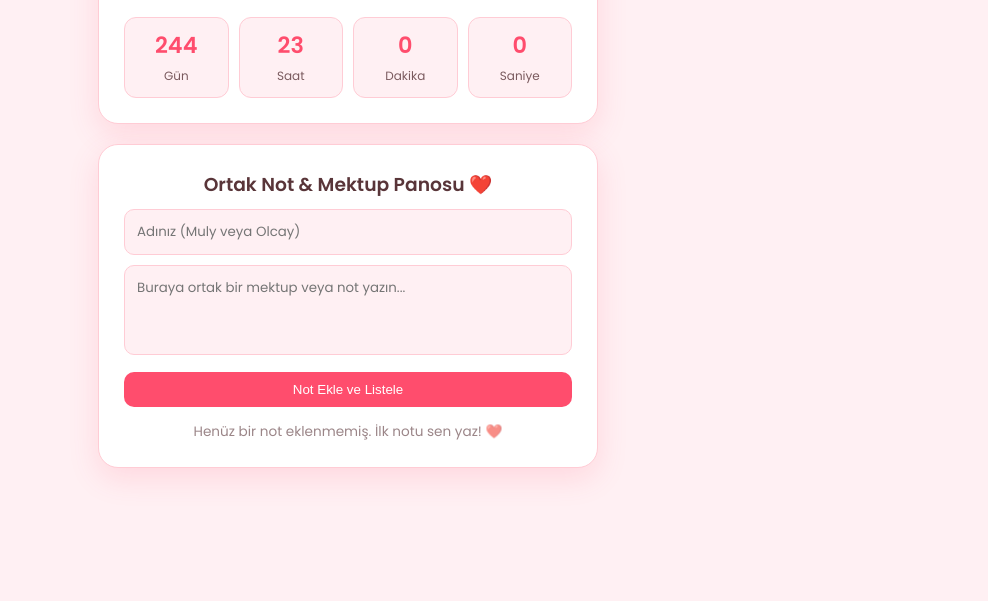
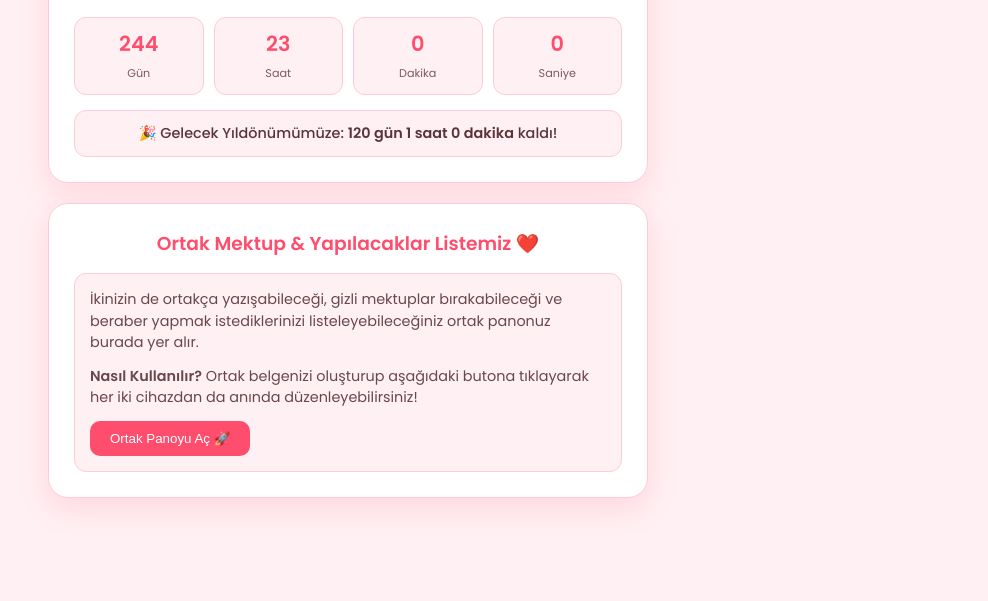
Before and after one commit to lastshadow1907-creator/web, a plain HTML site: page index.html in a window 1280 px wide. Shown: the part 199-800 px from the top of the page, without its empty margins (292-1280 px from the left). Drawn offline with Linux system fonts and the light colour scheme.

Commit message:
index.html

```diff
--- a/index.html
+++ b/index.html
@@ -41,7 +41,7 @@
             display: flex;
             flex-direction: column;
             align-items: center;
-            padding: 20px;
+            padding: 15px;
         }
 
         .theme-toggle {
@@ -61,12 +61,12 @@
         }
 
         .container {
-            max-width: 500px;
+            max-width: 600px;
             width: 100%;
             display: flex;
             flex-direction: column;
             gap: 20px;
-            margin-top: 40px;
+            margin-top: 45px;
         }
 
         .card {
@@ -83,6 +83,11 @@
             font-size: 3.5rem;
             color: var(--accent-color);
             margin-bottom: 5px;
+        }
+
+        h3 {
+            color: var(--accent-color);
+            margin-bottom: 10px;
         }
 
         p {
@@ -106,31 +111,39 @@
 
         .time-box span {
             display: block;
-            font-size: 1.4rem;
+            font-size: 1.3rem;
             font-weight: 600;
             color: var(--accent-color);
         }
 
         .time-box label {
-            font-size: 0.75rem;
+            font-size: 0.7rem;
             opacity: 0.8;
         }
 
-        input[type="text"], textarea {
-            width: 100%;
+        .anniversary-banner {
             background: var(--bg-color);
+            padding: 12px;
+            border-radius: 12px;
             border: 1px solid var(--border-color);
-            color: var(--text-color);
-            padding: 12px;
-            border-radius: 10px;
-            font-family: 'Poppins', sans-serif;
-            margin-top: 10px;
-            outline: none;
+            font-weight: 500;
+            margin-top: 15px;
+            font-size: 0.9rem;
         }
 
-        textarea {
-            height: 90px;
-            resize: none;
+        .shared-section {
+            background: var(--bg-color);
+            padding: 15px;
+            border-radius: 12px;
+            border: 1px solid var(--border-color);
+            margin-top: 15px;
+            text-align: left;
+        }
+
+        .shared-section p {
+            font-size: 0.9rem;
+            margin-bottom: 12px;
+            line-height: 1.5;
         }
 
         button.primary-btn {
@@ -141,36 +154,12 @@
             border-radius: 10px;
             cursor: pointer;
             font-weight: 500;
-            margin-top: 10px;
-            width: 100%;
+            text-decoration: none;
+            display: inline-block;
         }
 
         button.primary-btn:hover {
             background-color: var(--accent-hover);
-        }
-
-        .message-list {
-            margin-top: 15px;
-            display: flex;
-            flex-direction: column;
-            gap: 10px;
-            max-height: 250px;
-            overflow-y: auto;
-            text-align: left;
-        }
-
-        .message-item {
-            background: var(--bg-color);
-            padding: 12px;
-            border-radius: 10px;
-            border: 1px solid var(--border-color);
-            font-size: 0.9rem;
-        }
-
-        .message-item strong {
-            color: var(--accent-color);
-            display: block;
-            margin-bottom: 4px;
         }
     </style>
 </head>
@@ -179,7 +168,7 @@
     <button class="theme-toggle" onclick="toggleTheme()">🌙 Tema Değiş</button>
 
     <div class="container">
-        <!-- Başlık ve Sayaç -->
+        <!-- Başlık ve İlişki Sayacı -->
         <div class="card">
             <h1>Muly & Olcay</h1>
             <p>Birlikte Geçen Sonsuz Zamanımız ❤️</p>
@@ -189,17 +178,24 @@
                 <div class="time-box"><span id="minutes">0</span><label>Dakika</label></div>
                 <div class="time-box"><span id="seconds">0</span><label>Saniye</label></div>
             </div>
+
+            <!-- Yıldönümüne Kalan Süre -->
+            <div class="anniversary-banner" id="anniversaryCountdown">
+                Yıldönümümüze kalan süre hesaplanıyor... ✨
+            </div>
         </div>
 
-        <!-- Ortak Mektup / Not Panosu -->
+        <!-- Ortak Mektup ve Yapılacaklar Listesi Alanı -->
         <div class="card">
-            <h3>Ortak Not & Mektup Panosu ❤️</h3>
-            <input type="text" id="senderName" placeholder="Adınız (Muly veya Olcay)">
-            <textarea id="noteInput" placeholder="Buraya ortak bir mektup veya not yazın..."></textarea>
-            <button class="primary-btn" onclick="addMessage()">Not Ekle ve Listele</button>
+            <h3>Ortak Mektup & Yapılacaklar Listemiz ❤️</h3>
+            <div class="shared-section">
+                <p>İkinizin de ortakça yazışabileceği, gizli mektuplar bırakabileceği ve beraber yapmak istediklerinizi listeleyebileceğiniz ortak panonuz burada yer alır.</p>
+                <p><b>Nasıl Kullanılır?</b> Ortak belgenizi oluşturup aşağıdaki butona tıklayarak her iki cihazdan da anında düzenleyebilirsiniz!</p>
 
-            <div class="message-list" id="messageList">
-                <!-- Yazılanlar burada liste halinde görünecek -->
+                <!-- Buraya kendi ortak Google Docs / Google Keep veya not linkinizi koyabilirsiniz -->
+                <a href="https://docs.google.com" target="_blank">
+                    <button class="primary-btn">Ortak Panoyu Aç 🚀</button>
+                </a>
             </div>
         </div>
     </div>
@@ -207,10 +203,11 @@
     <script>
         const startDate = new Date("2026-03-14T00:08:00");
 
-        function updateCounter() {
+        function updateCounters() {
             const now = new Date();
+
+            // 1. İlişki Sayacı
             const diff = now - startDate;
-
             if (diff > 0) {
                 const days = Math.floor(diff / (1000 * 60 * 60 * 24));
                 const hours = Math.floor((diff / (1000 * 60 * 60)) % 24);
@@ -222,10 +219,28 @@
                 document.getElementById("minutes").innerText = minutes;
                 document.getElementById("seconds").innerText = seconds;
             }
+
+            // 2. Yıldönümüne Kalan Süre (Her yıl 14 Mart)
+            const currentYear = now.getFullYear();
+            let nextAnniversary = new Date(currentYear, 2, 14, 0, 8, 0);
+
+            if (now > nextAnniversary) {
+                nextAnniversary = new Date(currentYear + 1, 2, 14, 0, 8, 0);
+            }
+
+            const annivDiff = nextAnniversary - now;
+            const annivDays = Math.floor(annivDiff / (1000 * 60 * 60 * 24));
+            const annivHours = Math.floor((annivDiff / (1000 * 60 * 60)) % 24);
+            const annivMins = Math.floor((annivDiff / 1000 / 60) % 60);
+
+            document.getElementById("anniversaryCountdown").innerHTML =
+                `🎉 Gelecek Yıldönümümüze: <b>${annivDays} gün ${annivHours} saat ${annivMins} dakika</b> kaldı!`;
         }
-        setInterval(updateCounter, 1000);
-        updateCounter();
 
+        setInterval(updateCounters, 1000);
+        updateCounters();
+
+        // Tema Değiştirici
         function toggleTheme() {
             const body = document.body;
             const currentTheme = body.getAttribute("data-theme");
@@ -234,46 +249,9 @@
             localStorage.setItem("theme", newTheme);
         }
 
-        // Notları Kaydetme ve Listeleme Sistemi
-        function loadMessages() {
-            const messages = JSON.parse(localStorage.getItem("sharedMessages")) || [];
-            const listContainer = document.getElementById("messageList");
-            listContainer.innerHTML = "";
-
-            if (messages.length === 0) {
-                listContainer.innerHTML = '<p style="text-align:center; opacity:0.6; font-size:0.85rem;">Henüz bir not eklenmemiş. İlk notu sen yaz! ❤️</p>';
-                return;
-            }
-
-            messages.forEach((msg) => {
-                const div = document.createElement("div");
-                div.className = "message-item";
-                div.innerHTML = `<strong>${msg.name}</strong> ${msg.text}`;
-                listContainer.appendChild(div);
-            });
-        }
-
-        function addMessage() {
-            const name = document.getElementById("senderName").value.trim();
-            const text = document.getElementById("noteInput").value.trim();
-
-            if (!name || !text) {
-                alert("Lütfen adınızı ve mesajınızı yazın knk!");
-                return;
-            }
-
-            const messages = JSON.parse(localStorage.getItem("sharedMessages")) || [];
-            messages.unshift({ name: name, text: text }); // En yeni eklenen üste gelir
-            localStorage.setItem("sharedMessages", JSON.stringify(messages));
-
-            document.getElementById("noteInput").value = "";
-            loadMessages();
-        }
-
         window.onload = function() {
             const savedTheme = localStorage.getItem("theme") || "light";
-            document.body.setAttribute("data-theme", savedTheme);
-            loadMessages();
+            body.setAttribute("data-theme", savedTheme);
         };
     </script>
 </body>
```
